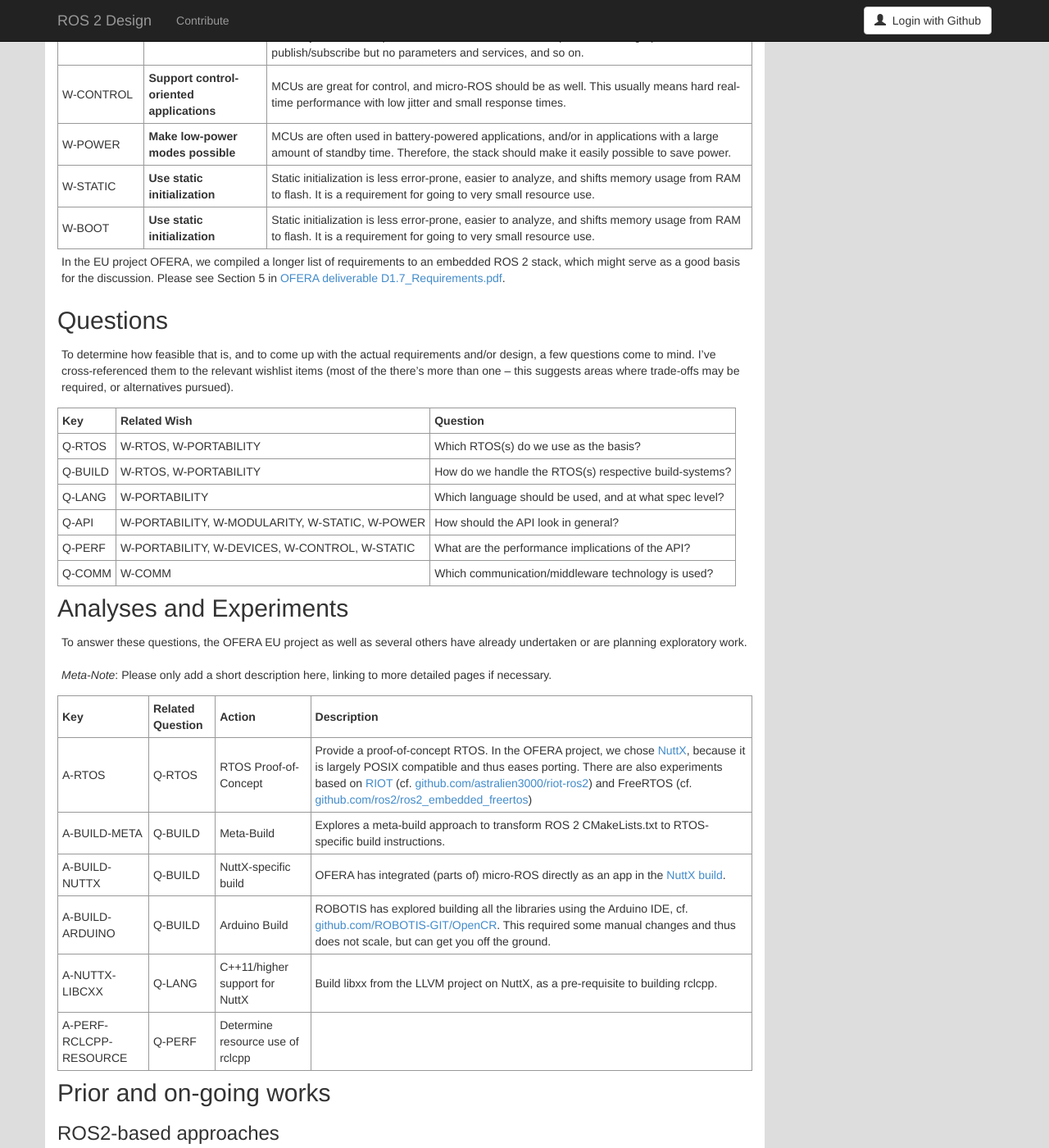
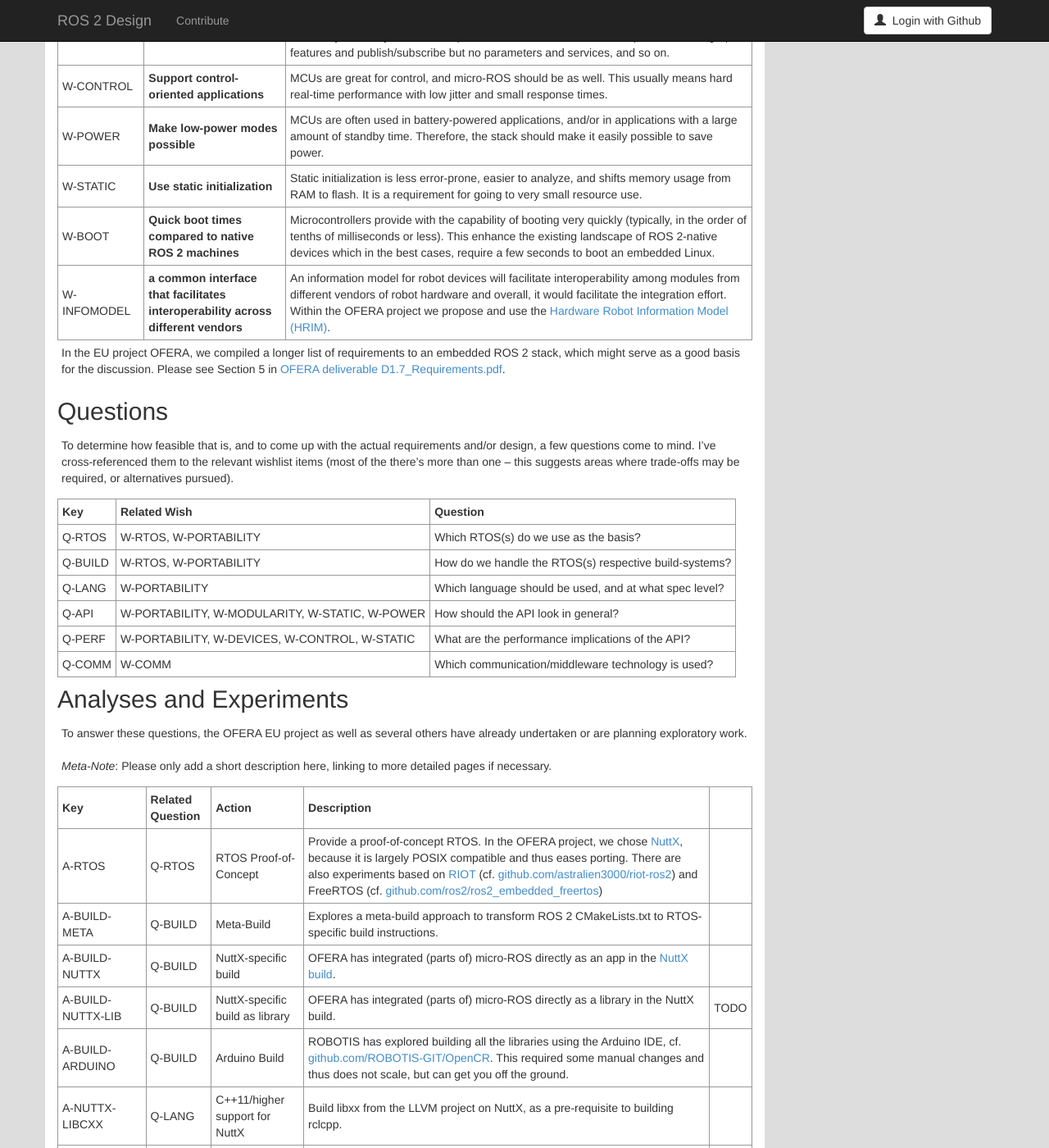
Before and after one commit to ros2/design, a Jekyll site: the page built from articles/embedded.md, in a window 1280 px wide and 1400 px high, scrolled down 959 px. Shown: the whole window at 82% size. Built offline with Jekyll 4.4.1, drawn with Linux system fonts in a browser that asks for light colours; nearby versions of some CDN libraries; some of the changed text lies outside the part shown.

Commit message:
Minor addition in actions, review ROS 2 prior

```diff
--- a/articles/embedded.md
+++ b/articles/embedded.md
@@ -36,8 +36,8 @@
 | W-CONTROL | **Support control-oriented applications**  | MCUs are great for control, and micro-ROS should be as well. This usually means hard real-time performance with low jitter and small response times. |
 | W-POWER | **Make low-power modes possible** | MCUs are often used in battery-powered applications, and/or in applications with a large amount of standby time. Therefore, the stack should make it easily possible to save power. |
 | W-STATIC | **Use static initialization** | Static initialization is less error-prone, easier to analyze, and shifts memory usage from RAM to flash. It is a requirement for going to very small resource use. |
-| W-BOOT | **Use static initialization** | Static initialization is less error-prone, easier to analyze, and shifts memory usage from RAM to flash. It is a requirement for going to very small resource use. |
-
+| W-BOOT | **Quick boot times compared to native ROS 2 machines** | Microcontrollers provide with the capability of booting very quickly (typically, in the order of tenths of milliseconds or less). This  enhance the existing landscape of ROS 2-native devices which in the best cases, require a few seconds to boot an embedded Linux.|
+| W-INFOMODEL | **a common interface that facilitates interoperability across different vendors** | An information model for robot devices will facilitate interoperability among modules from different vendors of robot hardware and overall, it would facilitate the integration effort. Within the OFERA project we propose and use the [Hardware Robot Information Model (HRIM)](https://acutronicrobotics.com/modularity/hrim/).|
 
 In the EU project OFERA, we compiled a longer list of requirements to an embedded ROS 2 stack, which might serve as a good basis for the discussion. Please see Section 5 in [OFERA deliverable D1.7_Requirements.pdf](http://ofera.eu/storage/deliverables/OFERA_D1.7_Requirements.pdf).
 
@@ -66,6 +66,7 @@
 | A-RTOS | Q-RTOS | RTOS Proof-of-Concept | Provide a proof-of-concept RTOS. In the OFERA project, we chose [NuttX](http://nuttx.org/), because it is largely POSIX compatible and thus eases porting. There are also experiments based on [RIOT](https://www.riot-os.org/) (cf. [github.com/astralien3000/riot-ros2](https://github.com/astralien3000/riot-ros2)) and FreeRTOS (cf. [github.com/ros2/ros2_embedded_freertos](https://github.com/ros2/ros2_embedded_freertos)) |
 | A-BUILD-META | Q-BUILD | Meta-Build | Explores a meta-build approach to transform ROS 2 CMakeLists.txt to RTOS-specific build instructions. |
 | A-BUILD-NUTTX | Q-BUILD | NuttX-specific build | OFERA has integrated (parts of) micro-ROS directly as an app in the [NuttX build](https://github.com/ROBOTIS-GIT/OpenCR/tree/feature-ROS2-micrortps/arduino/opencr_arduino/opencr/libraries/ROS2). |
+| A-BUILD-NUTTX-LIB | Q-BUILD | NuttX-specific build as library | OFERA has integrated (parts of) micro-ROS directly as a library in the NuttX build. |TODO |
 | A-BUILD-ARDUINO | Q-BUILD | Arduino Build | ROBOTIS has explored building all the libraries using the Arduino IDE, cf. [github.com/ROBOTIS-GIT/OpenCR](https://github.com/ROBOTIS-GIT/OpenCR/tree/feature-ros2-micrortps). This required some manual changes and thus does not scale, but can get you off the ground. |
 | A-NUTTX-LIBCXX | Q-LANG | C++11/higher support for NuttX | Build libxx from the LLVM project on NuttX, as a pre-requisite to building rclcpp. |
 | A-PERF-RCLCPP-RESOURCE | Q-PERF | Determine resource use of rclcpp | |
@@ -75,6 +76,8 @@
 
 ### ROS2-based approaches
 *   [**EU project OFERA**](http://ofera.eu/): The EU project OFERA (Open Framework for Embedded Robot Applications) aims at a ROS 2-compatible stack for MCUs in the range of STM32F4 or STM32L1, i.e. with possibly less than 100kB RAM. The project partners currently investigate of using the ROS 2 rmw, rcl and rclcpp layers as-is on the Micro XRCE-DDS implementation of the upcoming XRCE-DDS standard. In parallel, a more modular approach in the style of rosserial is investigated. In the project's use-cases, NuttX is considered as primary choice for the RTOS. Beyond the project page, additional details of the project results can be found at [microros.github.io/micro-ROS/](https://microros.github.io/micro-ROS/).
+
+* [Hardware Robot Operating System (H-ROS)](https://acutronicrobotics.com/modularity/H-ROS/) is an a standardized software and hardware infrastructure to create modular robot hardware. H-ROS is actively being used within the OFERA EU project to benchmark and prototype the capabilities of the ROS 2 stack against the ROS 2 embedded stack. In addition, H-ROS implements selected components of the ROS 2.0 stack for microcontrollers.
 
 *   [**ROS 2 library for OpenCR by ROBOTIS**](https://github.com/ROBOTIS-GIT/OpenCR/tree/feature-ros2-micrortps/arduino/opencr_arduino/opencr/libraries/ROS2): Tailored and optimized implementation of the ROS 2 publish/subscribe and clock API for the Micro XRCE-DDS (formerly micro-RTPS) implementation of the upcoming XRCE-DDS middleware standard running on an STM32F7.
 
```
